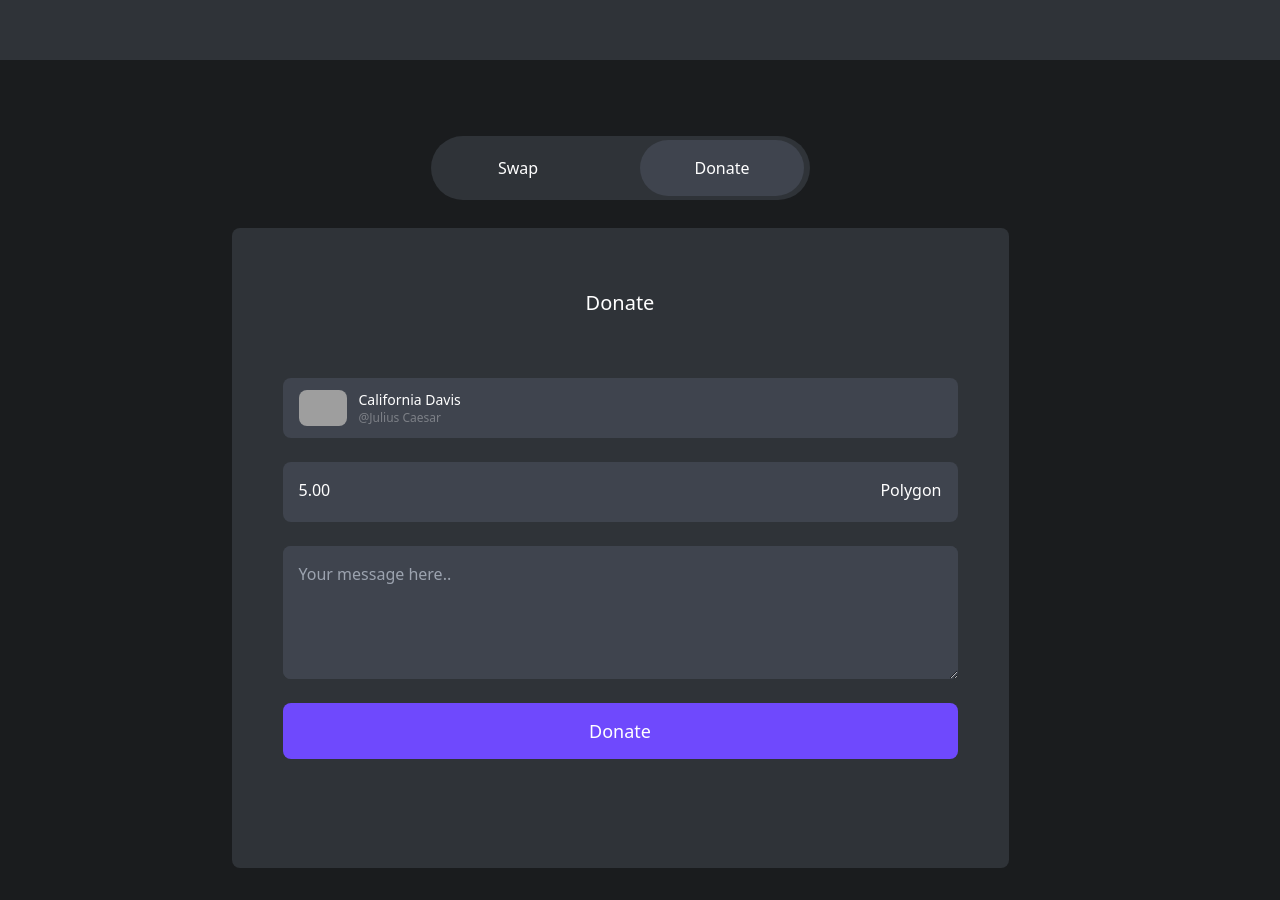
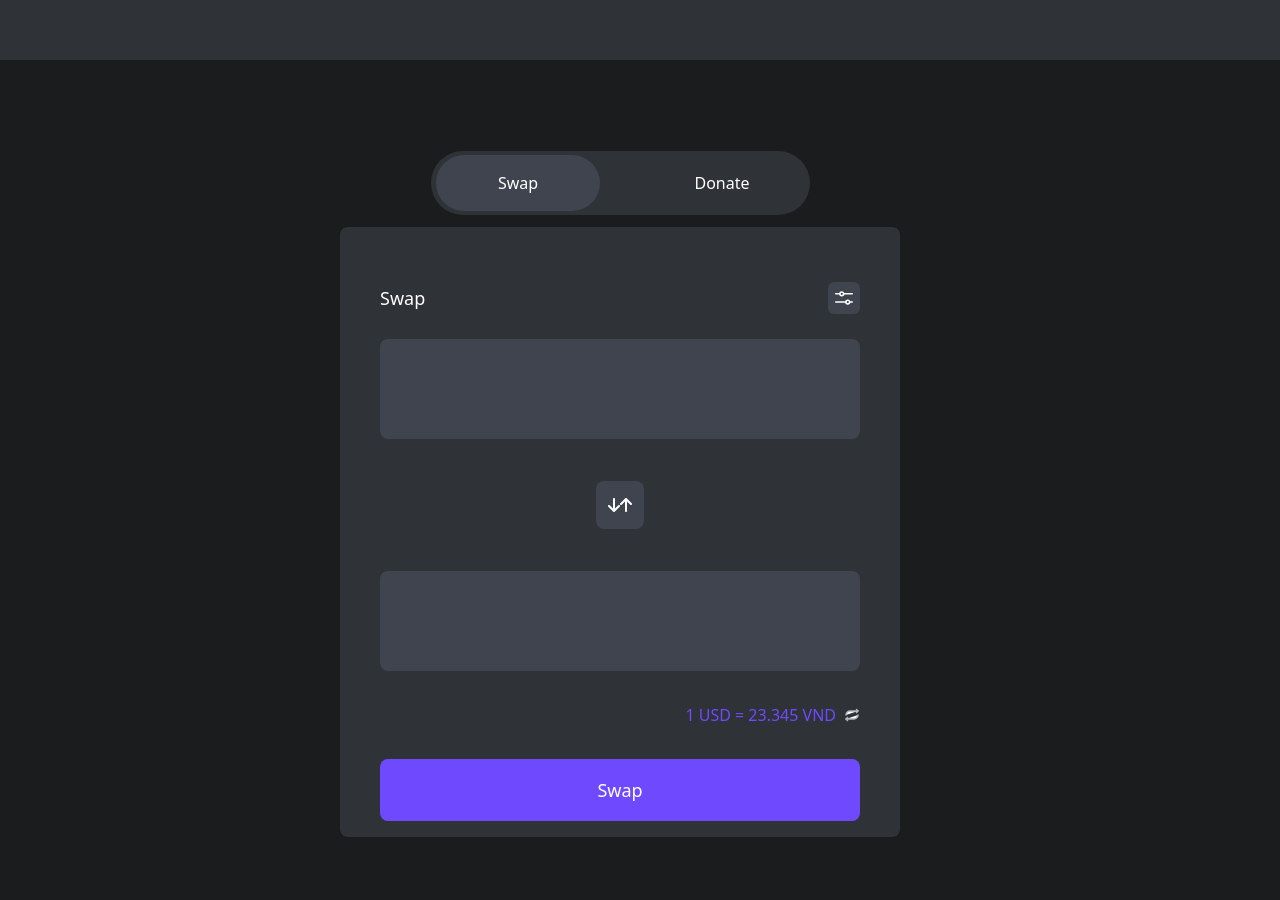
Before and after one commit to tung0101/Fontend_scientist, a React (Create React App) app in the folder client/: page / in a window 1280 px wide. Built offline with nearby package versions, Linux system fonts and the light colour scheme; grey boxes are pictures that could not be loaded.

Commit message:
update 20/10 11h

```diff
--- a/client/package.json
+++ b/client/package.json
@@ -3,6 +3,8 @@
   "version": "0.1.0",
   "private": true,
   "dependencies": {
+    "@fortawesome/free-solid-svg-icons": "^6.4.2",
+    "@fortawesome/react-fontawesome": "^0.2.0",
     "@reduxjs/toolkit": "^1.9.7",
     "@testing-library/jest-dom": "^5.17.0",
     "@testing-library/react": "^13.4.0",
--- /dev/null
+++ b/client/src/components/Swap.jsx
@@ -0,0 +1,151 @@
+import React from "react";
+import { FontAwesomeIcon } from "@fortawesome/react-fontawesome";
+import { library } from "@fortawesome/fontawesome-svg-core";
+import { faArrowDown, faArrowUp } from "@fortawesome/free-solid-svg-icons";
+
+library.add(faArrowDown, faArrowUp);
+const Swap = () => {
+  return (
+    <div className="w-[560px] h-[698px] ">
+      <div className="flex justify-center">
+        <div className="w-[379px] h-[64px] bg-[#2F3338] rounded-full flex gap-10 justify-center items-center">
+          <div className="w-[164px] h-[56px] bg-[#3F444E] rounded-full flex justify-center items-center">
+            <p className="text-[#FFFFFF]">Swap</p>
+          </div>
+          <div className="w-[164px] h-[56px] rounded-full flex justify-center items-center">
+            <p className="text-[#FFFFFF]">Donate</p>
+          </div>
+        </div>
+      </div>
+      <div>
+        <div className="w-[560px] h-[610px] bg-[#2F3338] rounded-lg mt-3 ptb-5 flex justify-center">
+          <div className=" text-white w-[480px] h-[518px] my-auto ">
+            <div className="w-[480px] h-[50px] gap-20 flex justify-between items-center ">
+              <p className="text-lg">Swap</p>
+              <div className="w-[32px] h-[32px] bg-[#3F444E] rounded-md flex items-center justify-center">
+                <svg
+                  width="24"
+                  height="24"
+                  viewBox="0 0 24 24"
+                  fill="none"
+                  xmlns="http://www.w3.org/2000/svg"
+                >
+                  <path
+                    d="M13.875 16.1245L3.75 16.1245"
+                    stroke="white"
+                    stroke-width="1.5"
+                    stroke-linecap="round"
+                    stroke-linejoin="round"
+                  />
+                  <path
+                    d="M20.25 16.1245L17.625 16.1245"
+                    stroke="white"
+                    stroke-width="1.5"
+                    stroke-linecap="round"
+                    stroke-linejoin="round"
+                  />
+                  <path
+                    d="M15.75 17.9995C16.7855 17.9995 17.625 17.16 17.625 16.1245C17.625 15.089 16.7855 14.2495 15.75 14.2495C14.7145 14.2495 13.875 15.089 13.875 16.1245C13.875 17.16 14.7145 17.9995 15.75 17.9995Z"
+                    stroke="white"
+                    stroke-width="1.5"
+                    stroke-linecap="round"
+                    stroke-linejoin="round"
+                  />
+                  <path
+                    d="M7.875 7.87434L3.75 7.87427"
+                    stroke="white"
+                    stroke-width="1.5"
+                    stroke-linecap="round"
+                    stroke-linejoin="round"
+                  />
+                  <path
+                    d="M20.25 7.87427L11.625 7.87434"
+                    stroke="white"
+                    stroke-width="1.5"
+                    stroke-linecap="round"
+                    stroke-linejoin="round"
+                  />
+                  <path
+                    d="M9.75 9.74951C10.7855 9.74951 11.625 8.91005 11.625 7.87451C11.625 6.83898 10.7855 5.99951 9.75 5.99951C8.71447 5.99951 7.875 6.83898 7.875 7.87451C7.875 8.91005 8.71447 9.74951 9.75 9.74951Z"
+                    stroke="white"
+                    stroke-width="1.5"
+                    stroke-linecap="round"
+                    stroke-linejoin="round"
+                  />
+                </svg>
+              </div>
+            </div>
+            <div className="my-4 py-4 w-[480px] h-[100px] rounded-lg bg-[#3F444E]"></div>
+            <div className="my-4 py-4 w-[480px] h-[100px] flex justify-center items-center ">
+              <div className="  w-[48px] h-[48px] rounded-lg bg-[#3F444E] flex  justify-center items-center">
+                <div className="text-white">
+                  <FontAwesomeIcon className="" icon={["fas", "arrow-down"]} />
+                  <FontAwesomeIcon icon={["fas", "arrow-up"]} />
+                </div>
+              </div>
+            </div>
+            <div className=" my-4py-4 w-[480px] h-[100px] rounded-lg bg-[#3F444E]"></div>
+            <div className=" my-4 flex justify-end py-4 gap-2 ">
+              <p className="text-[#6F49FD]">1 USD = 23.345 VND</p>
+              <div className="flex justify-center items-center">
+                <svg
+                  width="16"
+                  height="16"
+                  viewBox="0 0 16 16"
+                  fill="none"
+                  xmlns="http://www.w3.org/2000/svg"
+                >
+                  <path d="M12.5 5.5L14 4L12.5 2.5" fill="white" />
+                  <path
+                    d="M12.5 5.5L14 4L12.5 2.5"
+                    stroke="#B3B3B3"
+                    stroke-width="1.5"
+                    stroke-linecap="round"
+                    stroke-linejoin="round"
+                  />
+                  <path
+                    d="M2 8C2 6.93913 2.42143 5.92172 3.17157 5.17157C3.92172 4.42143 4.93913 4 6 4H14"
+                    fill="white"
+                  />
+                  <path
+                    d="M2 8C2 6.93913 2.42143 5.92172 3.17157 5.17157C3.92172 4.42143 4.93913 4 6 4H14"
+                    stroke="#B3B3B3"
+                    stroke-width="1.5"
+                    stroke-linecap="round"
+                    stroke-linejoin="round"
+                  />
+                  <path d="M3.5 10.5L2 12L3.5 13.5" fill="white" />
+                  <path
+                    d="M3.5 10.5L2 12L3.5 13.5"
+                    stroke="#B3B3B3"
+                    stroke-width="1.5"
+                    stroke-linecap="round"
+                    stroke-linejoin="round"
+                  />
+                  <path
+                    d="M14 8C14 9.06087 13.5786 10.0783 12.8284 10.8284C12.0783 11.5786 11.0609 12 10 12H2"
+                    fill="white"
+                  />
+                  <path
+                    d="M14 8C14 9.06087 13.5786 10.0783 12.8284 10.8284C12.0783 11.5786 11.0609 12 10 12H2"
+                    stroke="#B3B3B3"
+                    stroke-width="1.5"
+                    stroke-linecap="round"
+                    stroke-linejoin="round"
+                  />
+                </svg>
+              </div>
+            </div>
+            <div>
+              <div className="w-[480px] h-[62px] rounded-lg bg-[#6F49FD] flex justify-center ">
+                <p className="text-white text-lg my-auto ">Swap</p>
+              </div>
+            </div>
+          </div>
+        </div>
+      </div>
+    </div>
+  );
+};
+
+export default Swap;
--- a/client/src/pages/Content.jsx
+++ b/client/src/pages/Content.jsx
@@ -1,11 +1,13 @@
 import React from "react";
 import Connect from "../components/Connect-wallet";
 import Donate from "../components/Donate";
+import Swap from "../components/Swap";
 const Content = () => {
   return (
     <div className="flex items-center justify-center h-screen mt-10">
       {/* <Connect /> */}
-      <Donate/>
+      {/* <Donate/> */}
+      <Swap/>
     </div>
   );
 };
```
Also changed, not shown: 1 other file (tests, documents, lock files or other folders).
